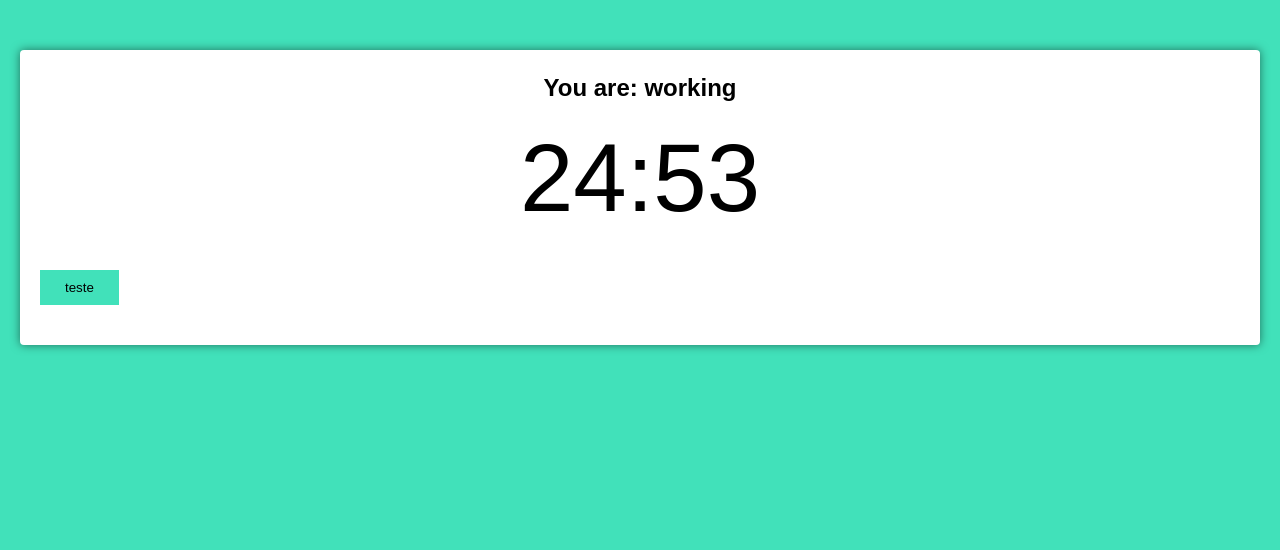
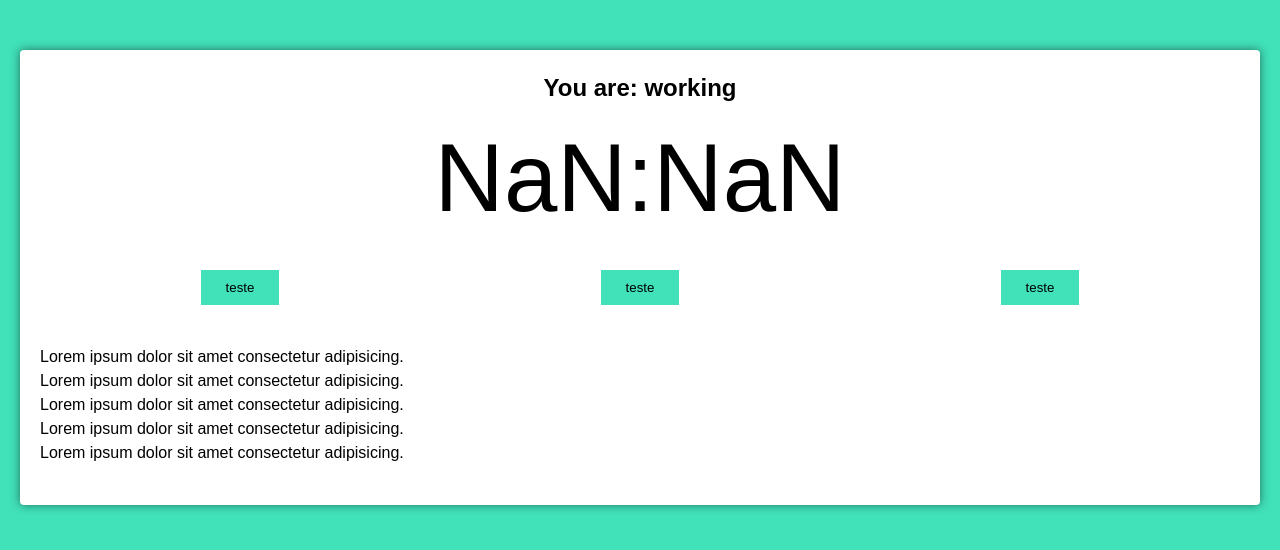
Before and after one commit to limberjhonathan/projeto-pomodoro, a React (Create React App) app: page / in a window 1280 px wide. Shown: the top 550 px of the page. Built offline with nearby package versions, Linux system fonts and the light colour scheme; the HTML template or start-up script is replaced by a standard one.

Commit message:
div e button

```diff
--- a/src/components/pomodoro-timer.tsx
+++ b/src/components/pomodoro-timer.tsx
@@ -5,11 +5,14 @@ import { Button } from "./button";
 import { Timer } from "./timer";
 
 interface Props {
-    defaultPomodoroTime: number;
+    pomodoroTime: number;
+    shortRestTime: number;
+    longRestTime: number;
+    cycles: number;
 }
 
 export function PomodoroTimer(props: Props): JSX.Element {
-    const [mainTime, setMainTime] = React.useState(props.defaultPomodoroTime)
+    const [mainTime, setMainTime] = React.useState(props.pomodoroTime)
 
     useInterval(() => {
         setMainTime(mainTime - 1);
@@ -19,7 +22,20 @@ export function PomodoroTimer(props: Props): JSX.Element {
         <div className="pomodoro">
             <h2>You are: working</h2>
             <Timer mainTime={mainTime}/>
-            <Button text="teste" onClick={() => console.log(1)}></Button>
+
+            <div className="controls">
+                <Button text="teste" onClick={() => console.log(1)}></Button>
+                <Button text="teste" onClick={() => console.log(1)}></Button>
+                <Button text="teste" onClick={() => console.log(1)}></Button>
+            </div>
+
+            <div className="details">
+                <p>Lorem ipsum dolor sit amet consectetur adipisicing.</p>
+                <p>Lorem ipsum dolor sit amet consectetur adipisicing.</p>
+                <p>Lorem ipsum dolor sit amet consectetur adipisicing.</p>
+                <p>Lorem ipsum dolor sit amet consectetur adipisicing.</p>
+                <p>Lorem ipsum dolor sit amet consectetur adipisicing.</p>
+            </div>
         </div>
     )
 }
```
